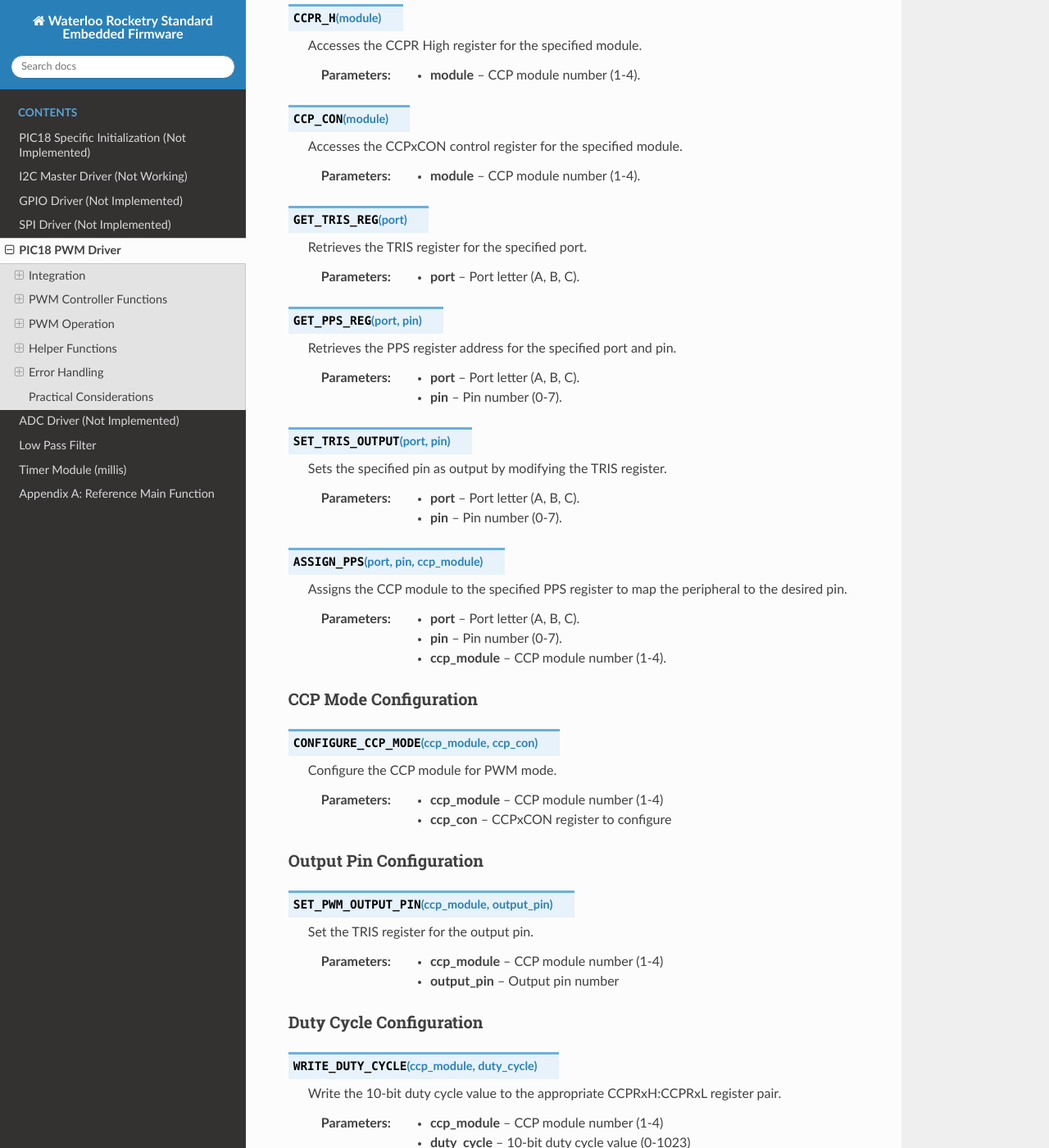
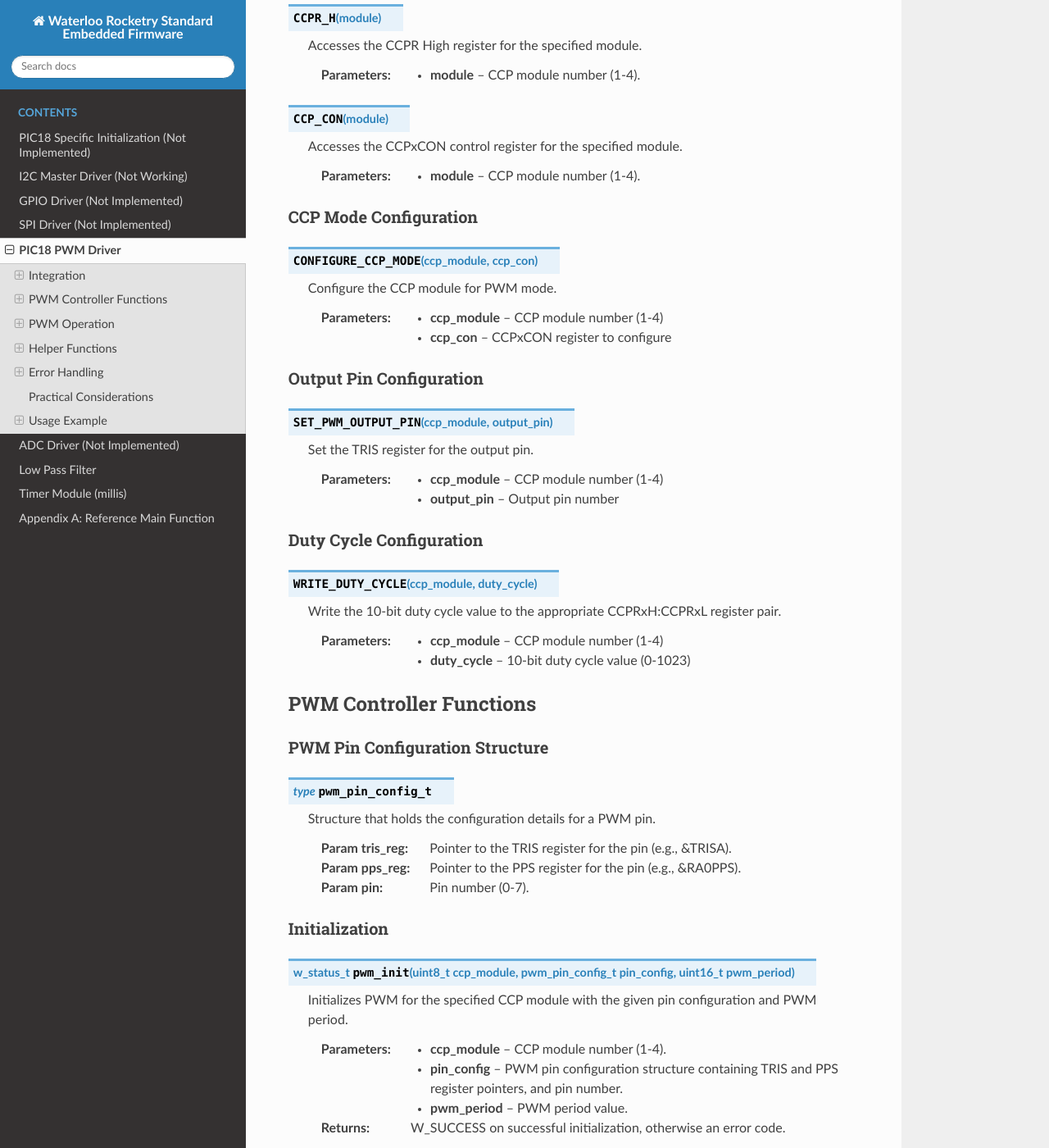
Before and after one commit to waterloo-rocketry/rocketlib, a Sphinx documentation site: the page built from doc/pwm_driver.rst, in a window 1280 px wide and 1400 px high, scrolled down 651 px. Shown: the whole window at 82% size. Built offline with Sphinx 7.4.7 and the Read the Docs theme 3.1.0, drawn with Linux system fonts in a browser that asks for light colours; some of the changed text lies outside the part shown.

Commit message:
Refactor PWM driver documentation and code to use direct register pointers for TRIS and PPS configuration, enhancing type safety and clarity. Update example usage and remove outdated macros for better maintainability.

```diff
--- a/doc/pwm_driver.rst
+++ b/doc/pwm_driver.rst
@@ -33,34 +33,6 @@ Pin Configuration
    Accesses the CCPxCON control register for the specified module.
 
    :param module: CCP module number (1-4).
-
-.. c:macro:: GET_TRIS_REG(port)
-
-   Retrieves the TRIS register for the specified port.
-
-   :param port: Port letter (A, B, C).
-
-.. c:macro:: GET_PPS_REG(port, pin)
-
-   Retrieves the PPS register address for the specified port and pin.
-
-   :param port: Port letter (A, B, C).
-   :param pin: Pin number (0-7).
-
-.. c:macro:: SET_TRIS_OUTPUT(port, pin)
-
-   Sets the specified pin as output by modifying the TRIS register.
-
-   :param port: Port letter (A, B, C).
-   :param pin: Pin number (0-7).
-
-.. c:macro:: ASSIGN_PPS(port, pin, ccp_module)
-
-   Assigns the CCP module to the specified PPS register to map the peripheral to the desired pin.
-
-   :param port: Port letter (A, B, C).
-   :param pin: Pin number (0-7).
-   :param ccp_module: CCP module number (1-4).
 
 CCP Mode Configuration
 ----------------------
@@ -98,9 +70,9 @@ PWM Pin Configuration Structure
 
    Structure that holds the configuration details for a PWM pin.
 
-   :param port: Port letter (A, B, C).
+   :param tris_reg: Pointer to the TRIS register for the pin (e.g., &TRISA).
+   :param pps_reg: Pointer to the PPS register for the pin (e.g., &RA0PPS).
    :param pin: Pin number (0-7).
-   :param pps_reg: PPS register value for this pin.
 
 Initialization
 --------------
@@ -109,7 +81,7 @@ Initialization
    Initializes PWM for the specified CCP module with the given pin configuration and PWM period.
 
    :param ccp_module: CCP module number (1-4).
-   :param pin_config: PWM pin configuration structure containing port, pin, and PPS register values.
+   :param pin_config: PWM pin configuration structure containing TRIS and PPS register pointers, and pin number.
    :param pwm_period: PWM period value.
    :return: W_SUCCESS on successful initialization, otherwise an error code.
 
@@ -146,7 +118,7 @@ PPS Configuration
    Configures Peripheral Pin Select (PPS) for the specified pin and CCP module. This function is essential for routing the PWM signal to the correct output pin.
 
    :param ccp_module: CCP module number (1-4).
-   :param pin_config: Structure containing port, pin, and PPS register values.
+   :param pin_config: Structure containing TRIS and PPS register pointers, and pin number.
    :return: W_SUCCESS if successful, W_INVALID_PARAM if the module number is out of range.
 
 Error Handling
@@ -162,3 +134,32 @@ Practical Considerations
 - **Timer Usage**: Ensure Timer 2 is not shared with other peripherals to avoid conflicts in PWM generation.
 - **Prescaler and Postscaler**: The prescaler and postscaler are currently set to 1:1 for simplicity. These can be adjusted to modify the frequency of the PWM signal.
 - **Pin Mapping**: Correct pin mapping is critical for proper operation. Incorrect configuration can result in no output or conflicts with other peripherals.
+
+Usage Example
+============
+
+.. code-block:: c
+
+   #include "pwm.h"
+   #include <xc.h>
+
+   void setup_pwm(void) {
+       // Create PWM configuration for pin RA0
+       pwm_pin_config_t pwm_config;
+       pwm_config.tris_reg = &TRISA;    // Direct pointer to TRIS register
+       pwm_config.pps_reg = &RA0PPS;    // Direct pointer to PPS register
+       pwm_config.pin = 0;              // Pin number (RA0)
+
+       // Initialize PWM on CCP1 module with period of 255
+       pwm_init(1, pwm_config, 255);
+
+       // Set initial duty cycle to 50%
+       pwm_update_duty_cycle(1, 512);   // 512 is ~50% of 1023 (10-bit resolution)
+   }
+
+Notes
+-----
+- Using direct register pointers provides better type safety and avoids compile-time macro issues
+- The TRIS register controls pin direction (input/output)
+- The PPS register controls peripheral pin select routing
+- Register pointers must be valid
```
Also changed, not shown: 2 other files.
